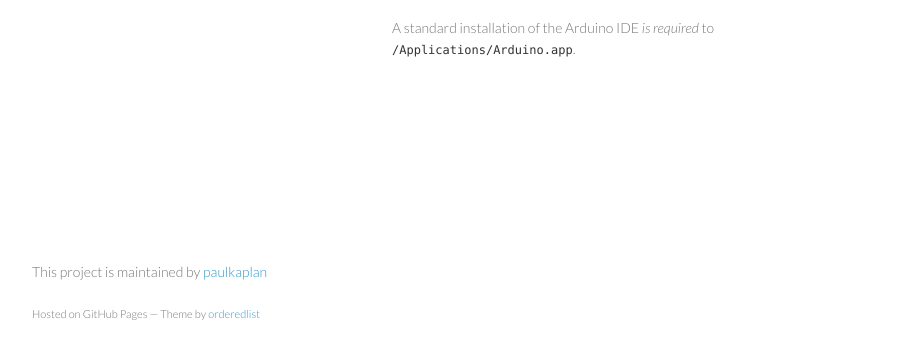
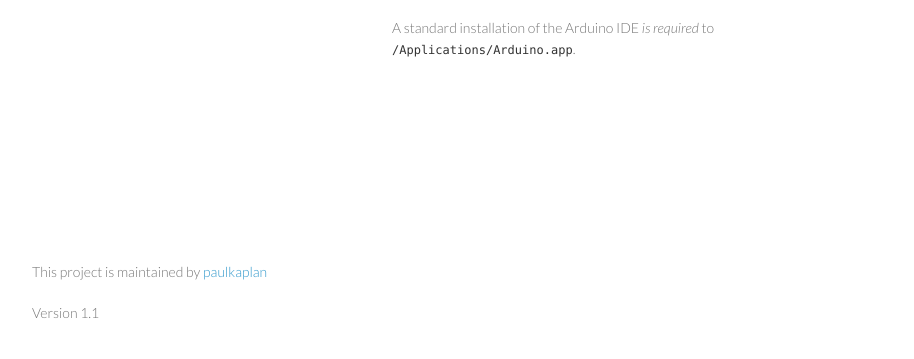
Before and after one commit to paulkaplan/HexUploader, a plain HTML site: page index.html in a window 1280 px wide. Shown: the part 407-766 px from the top of the page, without its empty margins (178-1092 px from the left). Drawn offline with Linux system fonts and the light colour scheme.

Commit message:
Add version to gh pages

```diff
--- a/index.html
+++ b/index.html
@@ -33,7 +33,7 @@
       </section>
       <footer>
         <p>This project is maintained by <a href="https://github.com/paulkaplan">paulkaplan</a></p>
-        <p><small>Hosted on GitHub Pages &mdash; Theme by <a href="https://github.com/orderedlist">orderedlist</a></small></p>
+        <p>Version 1.1</p>
       </footer>
     </div>
     <script src="javascripts/scale.fix.js"></script>
```
